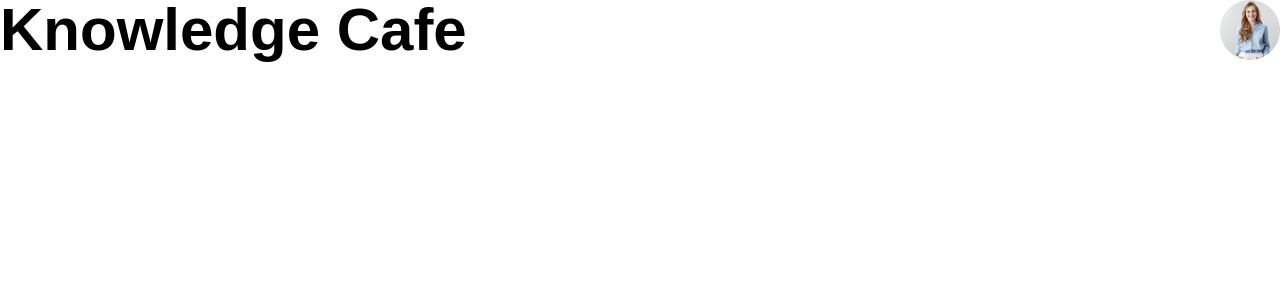
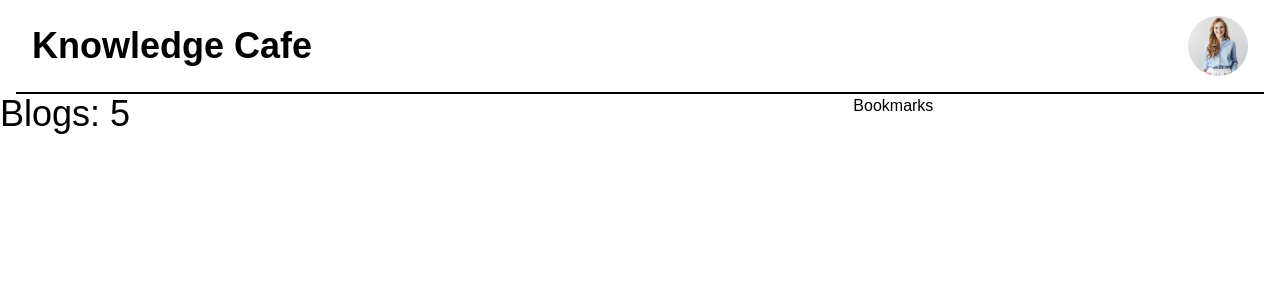
Before and after one commit to omarfarhatul/react-knowledge, a React (Vite) app: page / in a window 1280 px wide. Shown: the top 300 px of the page. Built offline with nearby package versions, Linux system fonts and the light colour scheme.

Commit message:
Add blog data

```diff
--- a/src/App.jsx
+++ b/src/App.jsx
@@ -2,6 +2,7 @@
 import React from 'react'
 import Header from './components/Header/Header'
 import Blogs from './components/Blogs/Blogs'
+import Bookmarks from './components/Bookmarks/Bookmarks'
 
 function App() {
 
@@ -9,7 +10,10 @@
   return (
     <>
       <Header></Header>
-      <Blogs></Blogs>
+      <div className='md:flex'>
+        <Blogs></Blogs>
+        <Bookmarks></Bookmarks>
+      </div>
     </>
   )
 }
--- /dev/null
+++ b/src/components/Blog/Blog.jsx
@@ -0,0 +1,11 @@
+import React from 'react';
+
+const Blog = () => {
+    return (
+        <div>
+
+        </div>
+    );
+};
+
+export default Blog;
--- a/src/components/Blogs/Blogs.jsx
+++ b/src/components/Blogs/Blogs.jsx
@@ -10,8 +10,8 @@
     }, [])
 
     return (
-        <div>
-
+        <div className='md:w-2/3'>
+            <h1 className='text-4xl'>Blogs: {blogs.length}</h1>
         </div>
     );
 };
--- /dev/null
+++ b/src/components/Bookmarks/Bookmarks.jsx
@@ -0,0 +1,11 @@
+import React from 'react';
+
+const Bookmarks = () => {
+    return (
+        <div className='md:w-1/3'>
+            <h2>Bookmarks</h2>
+        </div>
+    );
+};
+
+export default Bookmarks;
--- a/src/components/Header/Header.jsx
+++ b/src/components/Header/Header.jsx
@@ -1,11 +1,12 @@
 import profile from '../../assets/images/profile.png'
+import React from 'react';
 
 const Header = () => {
     return (
-        <div className='flex justify-between'>
-            <h1 className='text-6xl font-bold'>Knowledge Cafe</h1>
+        <header className='flex justify-between items-center p-4 mx-4 border-b-2'>
+            <h1 className='text-4xl font-bold'>Knowledge Cafe</h1>
             <img src={profile} alt="" />
-        </div>
+        </header>
     );
 };
 
```
